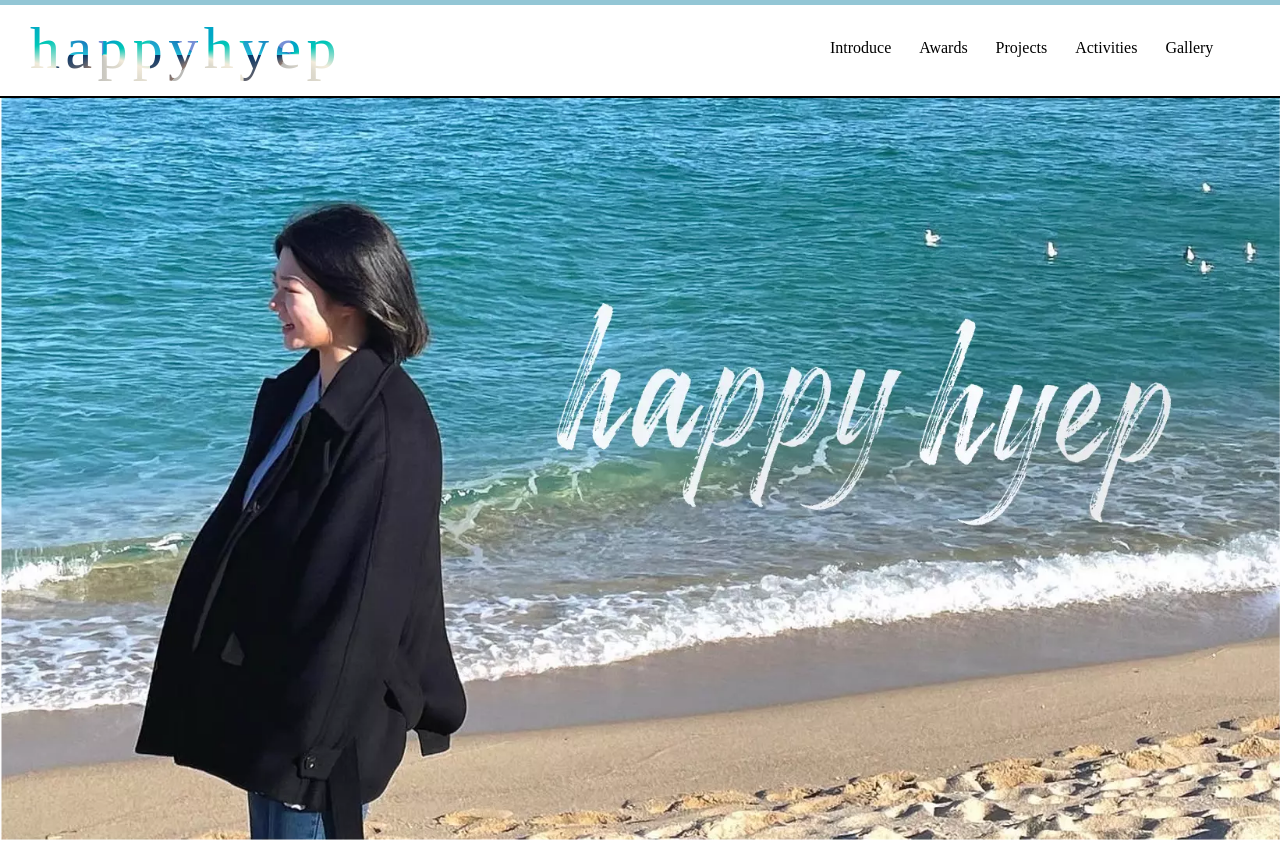
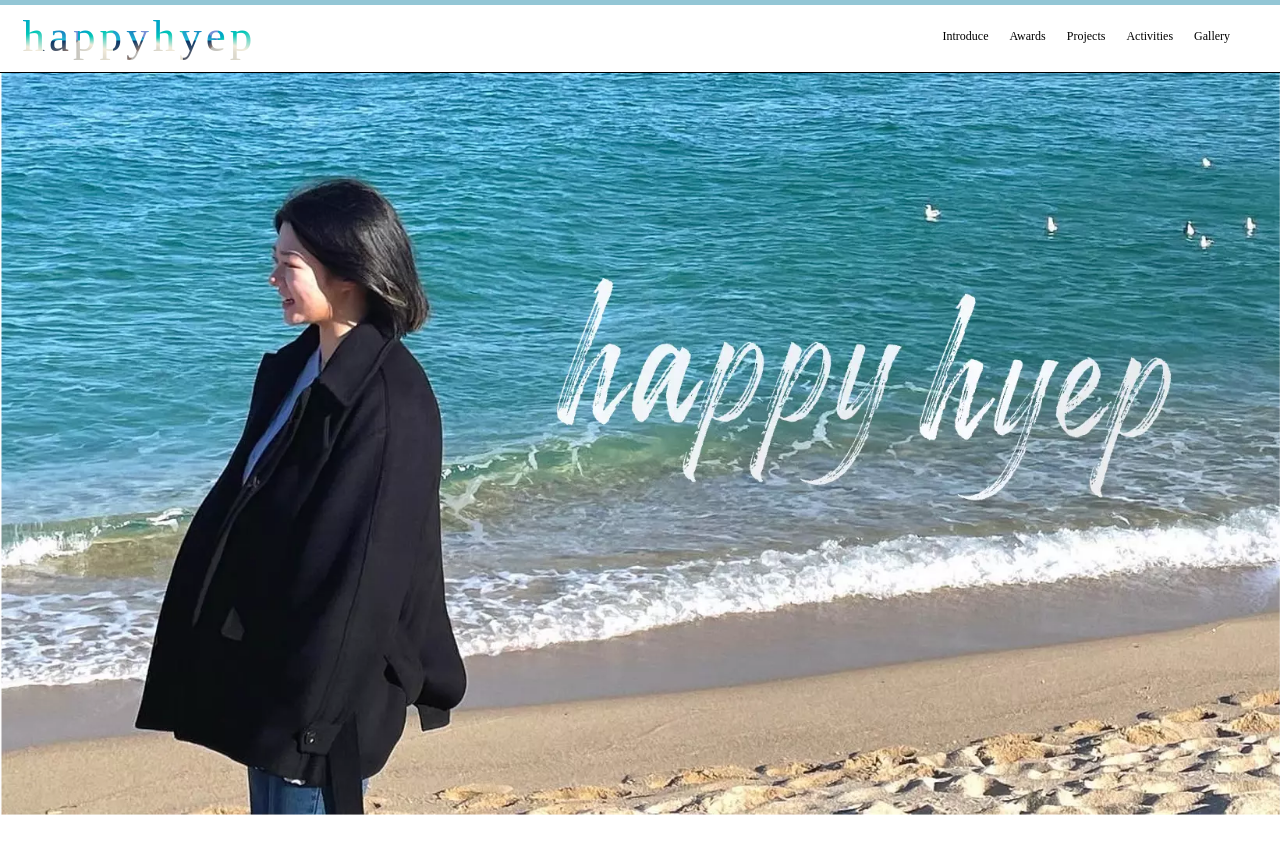
Before and after one commit to happyhyep/portfolio, a React (Create React App) app: page / in a window 1280 px wide. Shown: the top 842 px of the page. Built offline with nearby package versions, Linux system fonts and the light colour scheme; a web font is replaced by a local one.

Commit message:
공통 코드 리팩토링, css 변수화

```diff
--- a/src/assets/css/app.scss
+++ b/src/assets/css/app.scss
@@ -1,5 +1,7 @@
+@import "variable";
+@import "layout";
+@import "font";
 @import "common";
-@import "font";
 
 @import "components/navBar";
 @import "components/footer";
--- a/src/assets/css/common.scss
+++ b/src/assets/css/common.scss
@@ -2,6 +2,15 @@ html {
   /* 루트 요소 폰트 사이즈 */
   /* 1rem = 8px */
   font-size: 8px;
+  @include min-pc {
+    font-size: 6px;
+  }
+  @include big-tablet {
+    font-size: 5px;
+  }
+  @include mobile {
+    font-size: 4px;
+  }
   body {
     margin: 0;
   }
--- /dev/null
+++ b/src/assets/css/layout.scss
@@ -0,0 +1,12 @@
+$sizeHeaderHeight: 116px;
+$sizeSideBarWidth: 34.5rem;
+$sizeFooterHeight: 417px;
+$sizeMobileFooterHeight: 356px;
+
+
+// Media Query
+$sizeSmallMobile: 360px;
+$sizeMobile: 375px;
+$sizeSmallTablet: 587px;
+$sizeTablet: 768px;
+$sizeBigTablet: 991px;
--- /dev/null
+++ b/src/assets/css/variable.scss
@@ -0,0 +1,49 @@
+/**
+COLOR LIST
+ */
+
+$colorWhite: #ffffff;
+$colorBlack: #000000;
+
+$colorGray100: #333333;
+
+$colorBrown100: #53354A;
+
+
+
+
+
+
+
+
+
+/**
+RESOLUTION LIST
+ */
+@mixin mobile {
+  @media (max-width: 767px) {
+    @content;
+  }
+}
+
+@mixin min-tablet {
+  @media (width: 768px) {
+    @content;
+  }
+}
+
+@mixin big-tablet {
+  @media (min-width: 768px) and (max-width: 1024px) {
+    @content;
+  }
+}
+@mixin min-pc {
+  @media (min-width: 1025px) and (max-width: 1447px) {
+    @content;
+  }
+}
+@mixin big-pc {
+  @media (min-width: 1448px) and (max-width: 99999px) {
+    @content;
+  }
+}
```
Also changed, not shown: 1 other file (tests, documents, lock files or other folders).
